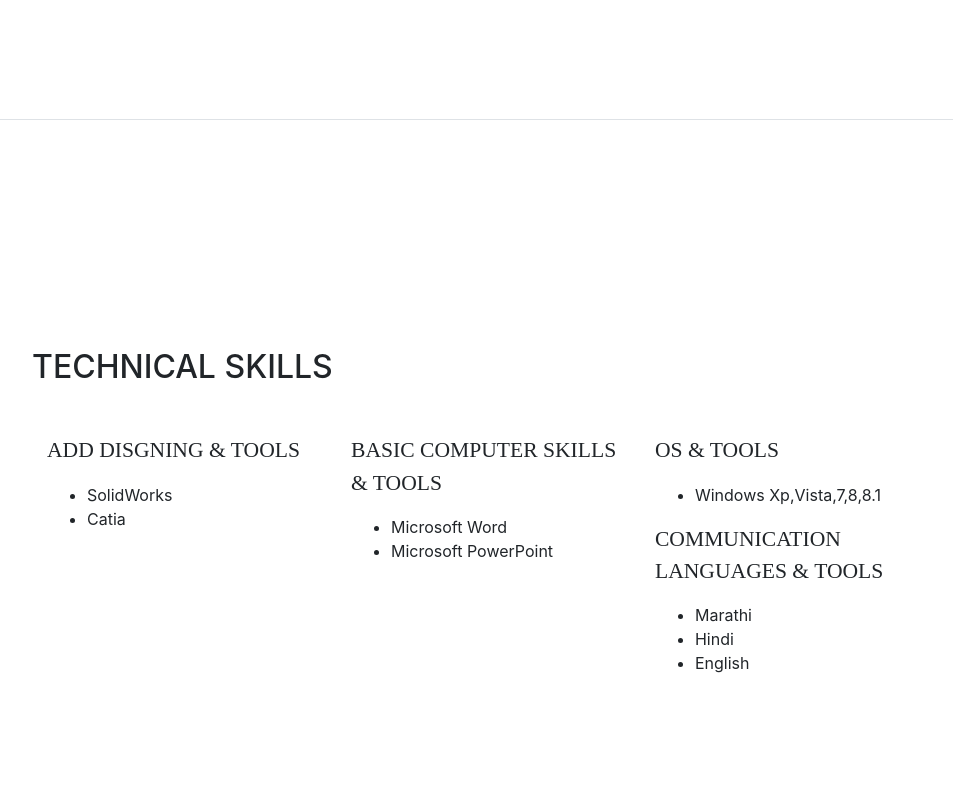
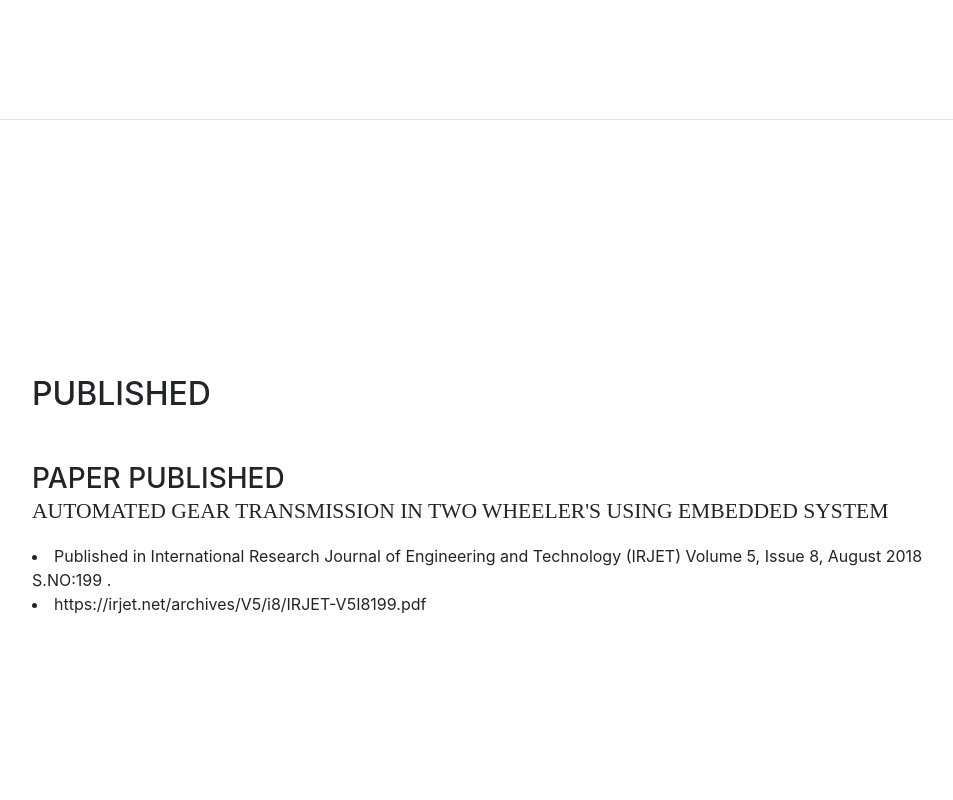
Before and after one commit to MayureshPote/mayureshpote.github.io, a website with bundled scripts: page index.html in a window 1280 px wide. Shown: the part 3080-3880 px from the top of the page, without its empty margins (288-1241 px from the left). Built offline with nearby package versions, Linux system fonts and the light colour scheme; a web font is replaced by a local one.

Commit message:
Update index.html

```diff
--- a/index.html
+++ b/index.html
@@ -224,6 +224,24 @@
 
     </section>
 
+     <section class="resume-section p-3 p-lg-5 d-flex flex-column" id="Published">
+        <div class="my-auto">
+          <h2 class="mb-5">Published</h2>
+
+	 <div class="resume-item d-flex flex-column flex-md-row mb-5">
+            <div class="resume-content mr-auto">
+              <h3 class="mb-0">Paper Published</h3>
+              <div class="subheading mb-3">Automated Gear Transmission in Two Wheeler's Using Embedded System</div>
+		<li>Published in International Research Journal of Engineering and Technology (IRJET) Volume 5, Issue 8, August 2018 S.NO:199 .</li>
+	        <li>https://irjet.net/archives/V5/i8/IRJET-V5I8199.pdf</li>
+            </div>
+
+         </div>
+
+     </div>
+
+   </section>
+
       <section class="resume-section p-3 p-lg-5 d-flex flex-column" id="skills">
         <div class="my-auto">
           <h2 class="mb-5">Technical Skills</h2>
```
